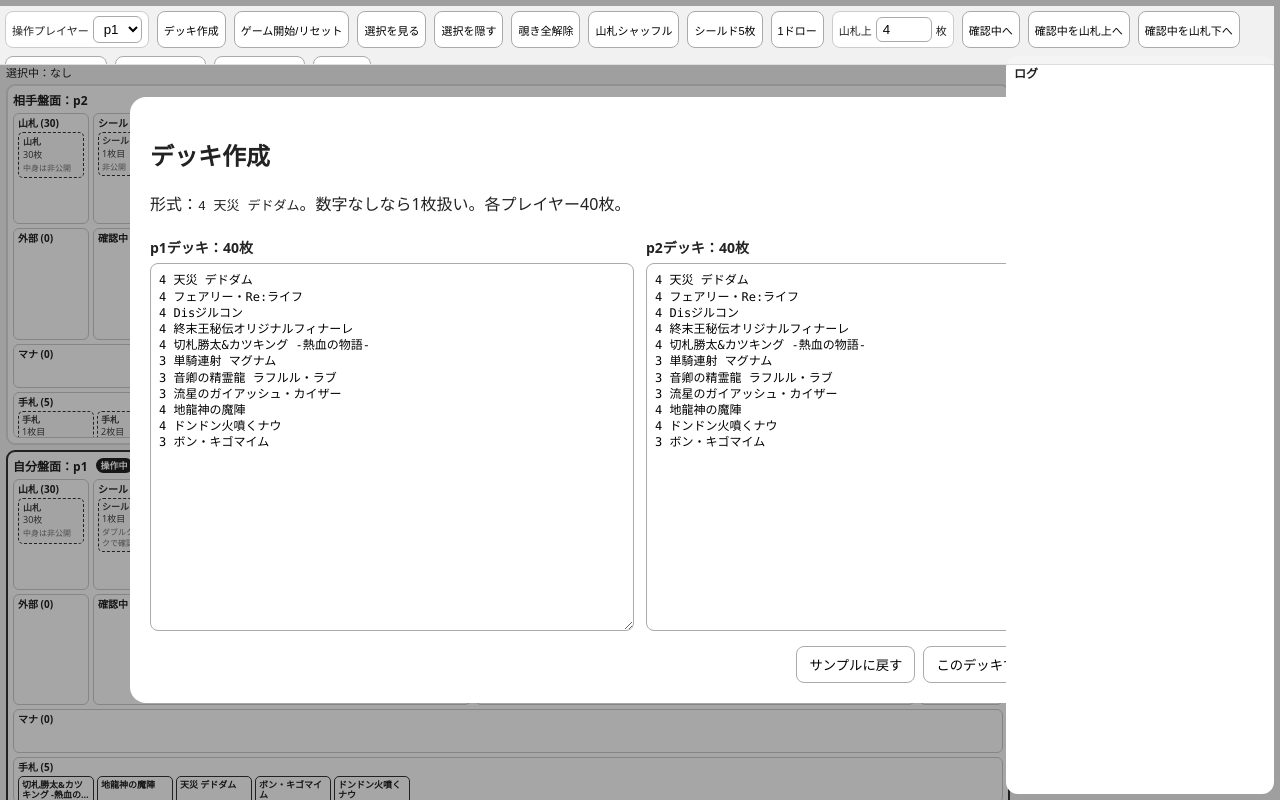
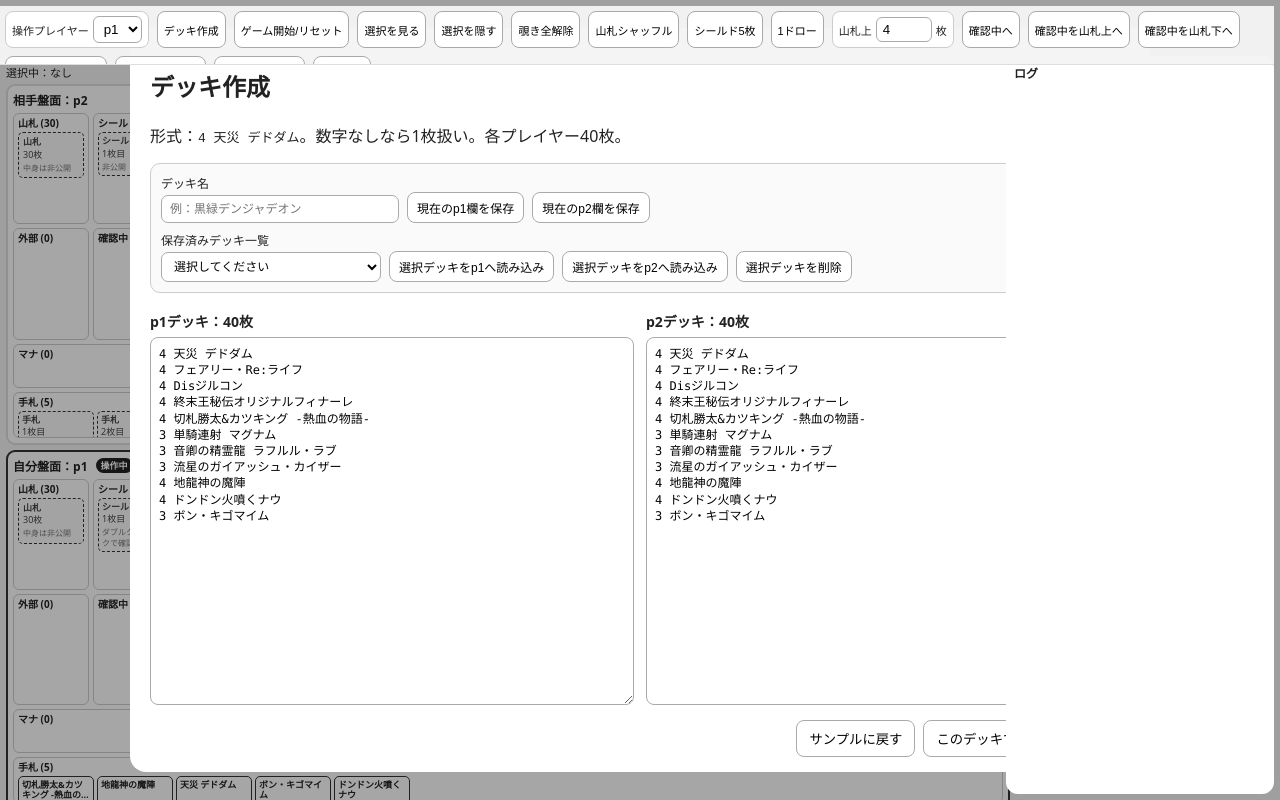
Before and after one commit to taketo353/dm-table, a React (Vite) app: page / in a window 1280 px wide. Both pictures are taken after a click on the button "デッキ作成". Built offline with nearby package versions, Linux system fonts and the light colour scheme.

Commit message:
add local deck storage

```diff
--- a/src/App.tsx
+++ b/src/App.tsx
@@ -36,10 +36,60 @@ const DEFAULT_DECK_TEXT = `4 天災 デドダム
 4 ドンドン火噴くナウ
 3 ボン・キゴマイム`;
 
+const SAVED_DECKS_KEY = "dm-table.savedDecks.v1";
+
+type SavedDeck = {
+  id: string;
+  name: string;
+  text: string;
+  createdAt: number;
+  updatedAt: number;
+};
+
 type ParsedDeck = {
   names: string[];
   errors: string[];
 };
+
+function createSavedDeckId(): string {
+  if (globalThis.crypto?.randomUUID) {
+    return globalThis.crypto.randomUUID();
+  }
+
+  return `deck-${Date.now()}-${Math.random().toString(36).slice(2)}`;
+}
+
+function loadSavedDecks(): SavedDeck[] {
+  try {
+    if (typeof window === "undefined") return [];
+
+    const raw = window.localStorage.getItem(SAVED_DECKS_KEY);
+    if (!raw) return [];
+
+    const value = JSON.parse(raw);
+    if (!Array.isArray(value)) return [];
+
+    return value.filter((deck) => {
+      return (
+        typeof deck.id === "string" &&
+        typeof deck.name === "string" &&
+        typeof deck.text === "string" &&
+        typeof deck.createdAt === "number" &&
+        typeof deck.updatedAt === "number"
+      );
+    });
+  } catch {
+    return [];
+  }
+}
+
+function saveSavedDecks(decks: SavedDeck[]): void {
+  try {
+    window.localStorage.setItem(SAVED_DECKS_KEY, JSON.stringify(decks));
+  } catch {
+    // 保存容量不足など。画面側の状態は残す。
+  }
+}
 
 function parseDeckText(text: string): ParsedDeck {
   const names: string[] = [];
@@ -212,6 +262,10 @@ export default function App() {
   const [showDeckEditor, setShowDeckEditor] = useState(false);
   const [deckMessage, setDeckMessage] = useState<string | null>(null);
 
+  const [deckNameInput, setDeckNameInput] = useState("");
+  const [savedDecks, setSavedDecks] = useState<SavedDeck[]>(() => loadSavedDecks());
+  const [selectedSavedDeckId, setSelectedSavedDeckId] = useState("");
+
   const [state, setState] = useState<GameState>(() =>
     makeGameStateFromDeckTexts(DEFAULT_DECK_TEXT, DEFAULT_DECK_TEXT)
   );
@@ -228,6 +282,8 @@ export default function App() {
   const selectedStackId = selectedStackIds[0] ?? null;
   const p1ParsedDeck = parseDeckText(p1DeckText);
   const p2ParsedDeck = parseDeckText(p2DeckText);
+  const selectedSavedDeck =
+    savedDecks.find((deck) => deck.id === selectedSavedDeckId) ?? null;
 
   function dispatch(action: Parameters<typeof applyAction>[1]) {
     setState((prev) => applyAction(prev, action));
@@ -246,6 +302,100 @@ export default function App() {
     setRevealedStackIds([]);
     setOpenedStackId(null);
     setOpenedZoneView(null);
+  }
+
+  function persistSavedDecks(nextDecks: SavedDeck[]) {
+    setSavedDecks(nextDecks);
+    saveSavedDecks(nextDecks);
+  }
+
+  function validateDeckTextForSave(deckText: string): string[] {
+    const parsed = parseDeckText(deckText);
+    const errors = [...parsed.errors];
+
+    if (parsed.names.length !== 40) {
+      errors.push(`デッキ枚数が${parsed.names.length}枚です。40枚にしてください。`);
+    }
+
+    return errors;
+  }
+
+  function handleSaveDeck(deckText: string, sourceLabel: string) {
+    const name = deckNameInput.trim();
+
+    if (!name) {
+      setDeckMessage("デッキ名を入力してください。");
+      return;
+    }
+
+    const errors = validateDeckTextForSave(deckText);
+
+    if (errors.length > 0) {
+      setDeckMessage(errors.map((error) => `${sourceLabel}: ${error}`).join("\n"));
+      return;
+    }
+
+    const now = Date.now();
+    const existing = savedDecks.find((deck) => deck.name === name);
+
+    if (existing) {
+      const nextDecks = savedDecks.map((deck) =>
+        deck.id === existing.id
+          ? {
+              ...deck,
+              text: deckText,
+              updatedAt: now,
+            }
+          : deck
+      );
+
+      persistSavedDecks(nextDecks);
+      setSelectedSavedDeckId(existing.id);
+      setDeckMessage(`「${name}」を上書き保存しました。`);
+      return;
+    }
+
+    const newDeck: SavedDeck = {
+      id: createSavedDeckId(),
+      name,
+      text: deckText,
+      createdAt: now,
+      updatedAt: now,
+    };
+
+    persistSavedDecks([...savedDecks, newDeck]);
+    setSelectedSavedDeckId(newDeck.id);
+    setDeckMessage(`「${name}」を保存しました。`);
+  }
+
+  function handleLoadSavedDeck(playerId: PlayerId) {
+    if (!selectedSavedDeck) {
+      setDeckMessage("読み込むデッキを選択してください。");
+      return;
+    }
+
+    if (playerId === "p1") {
+      setP1DeckText(selectedSavedDeck.text);
+    } else {
+      setP2DeckText(selectedSavedDeck.text);
+    }
+
+    setDeckNameInput(selectedSavedDeck.name);
+    setDeckMessage(`「${selectedSavedDeck.name}」を${playerId}へ読み込みました。`);
+  }
+
+  function handleDeleteSavedDeck() {
+    if (!selectedSavedDeck) {
+      setDeckMessage("削除するデッキを選択してください。");
+      return;
+    }
+
+    const deckName = selectedSavedDeck.name;
+    const nextDecks = savedDecks.filter((deck) => deck.id !== selectedSavedDeck.id);
+
+    persistSavedDecks(nextDecks);
+    setSelectedSavedDeckId("");
+    setDeckMessage(`「${deckName}」を削除しました。`);
   }
 
   function validateDecks(): string[] {
@@ -276,7 +426,6 @@ export default function App() {
     setState(makeGameStateFromDeckTexts(p1DeckText, p2DeckText));
     resetUiState();
     setDeckMessage("デッキを反映しました。");
-    setShowDeckEditor(false);
   }
 
   function handleResetGame() {
@@ -775,7 +924,63 @@ export default function App() {
         <div className="modalBackdrop" onClick={() => setShowDeckEditor(false)}>
           <div className="modal deckEditorModal" onClick={(event) => event.stopPropagation()}>
             <h2>デッキ作成</h2>
-            <p>形式：<code>4 天災 デドダム</code>。数字なしなら1枚扱い。各プレイヤー40枚。</p>
+            <p>
+              形式：<code>4 天災 デドダム</code>。数字なしなら1枚扱い。各プレイヤー40枚。
+            </p>
+
+            <div className="savedDeckPanel">
+              <div className="savedDeckNameRow">
+                <label>
+                  デッキ名
+                  <input
+                    value={deckNameInput}
+                    onChange={(event) => setDeckNameInput(event.target.value)}
+                    placeholder="例：黒緑デンジャデオン"
+                  />
+                </label>
+
+                <button onClick={() => handleSaveDeck(p1DeckText, "p1")}>
+                  現在のp1欄を保存
+                </button>
+
+                <button onClick={() => handleSaveDeck(p2DeckText, "p2")}>
+                  現在のp2欄を保存
+                </button>
+              </div>
+
+              <div className="savedDeckLoadRow">
+                <label>
+                  保存済みデッキ一覧
+                  <select
+                    value={selectedSavedDeckId}
+                    onChange={(event) => {
+                      const deckId = event.target.value;
+                      setSelectedSavedDeckId(deckId);
+
+                      const deck = savedDecks.find((savedDeck) => savedDeck.id === deckId);
+                      if (deck) {
+                        setDeckNameInput(deck.name);
+                      }
+                    }}
+                  >
+                    <option value="">選択してください</option>
+                    {savedDecks.map((deck) => {
+                      const parsed = parseDeckText(deck.text);
+
+                      return (
+                        <option key={deck.id} value={deck.id}>
+                          {deck.name}（{parsed.names.length}枚）
+                        </option>
+                      );
+                    })}
+                  </select>
+                </label>
+
+                <button onClick={() => handleLoadSavedDeck("p1")}>選択デッキをp1へ読み込み</button>
+                <button onClick={() => handleLoadSavedDeck("p2")}>選択デッキをp2へ読み込み</button>
+                <button onClick={handleDeleteSavedDeck}>選択デッキを削除</button>
+              </div>
+            </div>
 
             <div className="deckEditorGrid">
               <div className="deckEditorColumn">
--- a/src/style.css
+++ b/src/style.css
@@ -1162,3 +1162,44 @@ body {
     height: 28vh;
   }
 }
+
+/* ===== Saved deck UI ===== */
+
+.savedDeckPanel {
+  display: grid;
+  gap: 8px;
+  padding: 10px;
+  margin: 8px 0 12px;
+  border: 1px solid #ccc;
+  border-radius: 10px;
+  background: #fafafa;
+}
+
+.savedDeckNameRow,
+.savedDeckLoadRow {
+  display: flex;
+  flex-wrap: wrap;
+  align-items: end;
+  gap: 8px;
+}
+
+.savedDeckPanel label {
+  display: grid;
+  gap: 3px;
+  font-size: 12px;
+}
+
+.savedDeckPanel input,
+.savedDeckPanel select {
+  min-width: 220px;
+  padding: 6px 8px;
+  border: 1px solid #aaa;
+  border-radius: 7px;
+  background: white;
+  font-size: 12px;
+}
+
+.savedDeckPanel button {
+  padding: 6px 9px;
+  font-size: 12px;
+}
```
